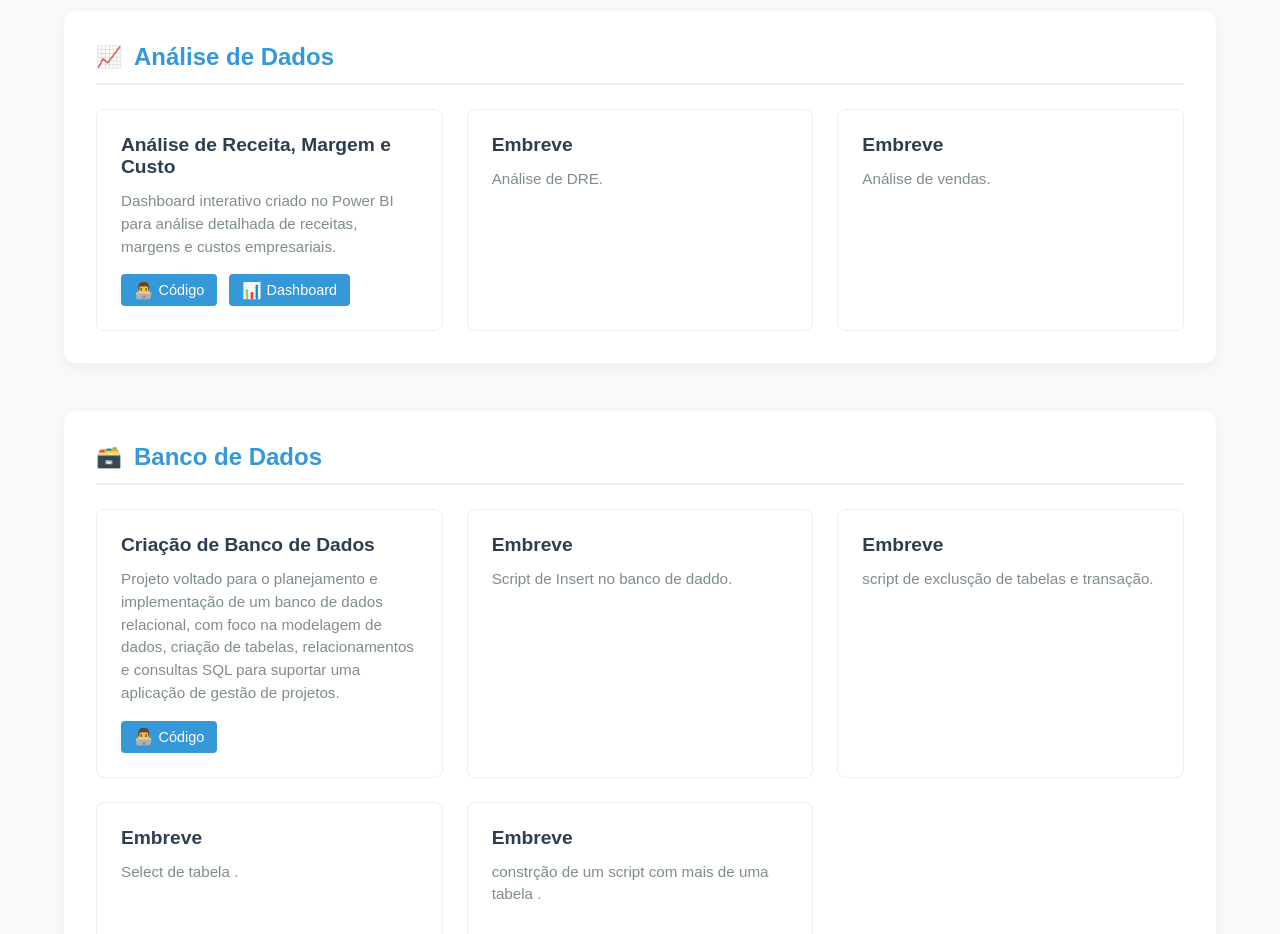
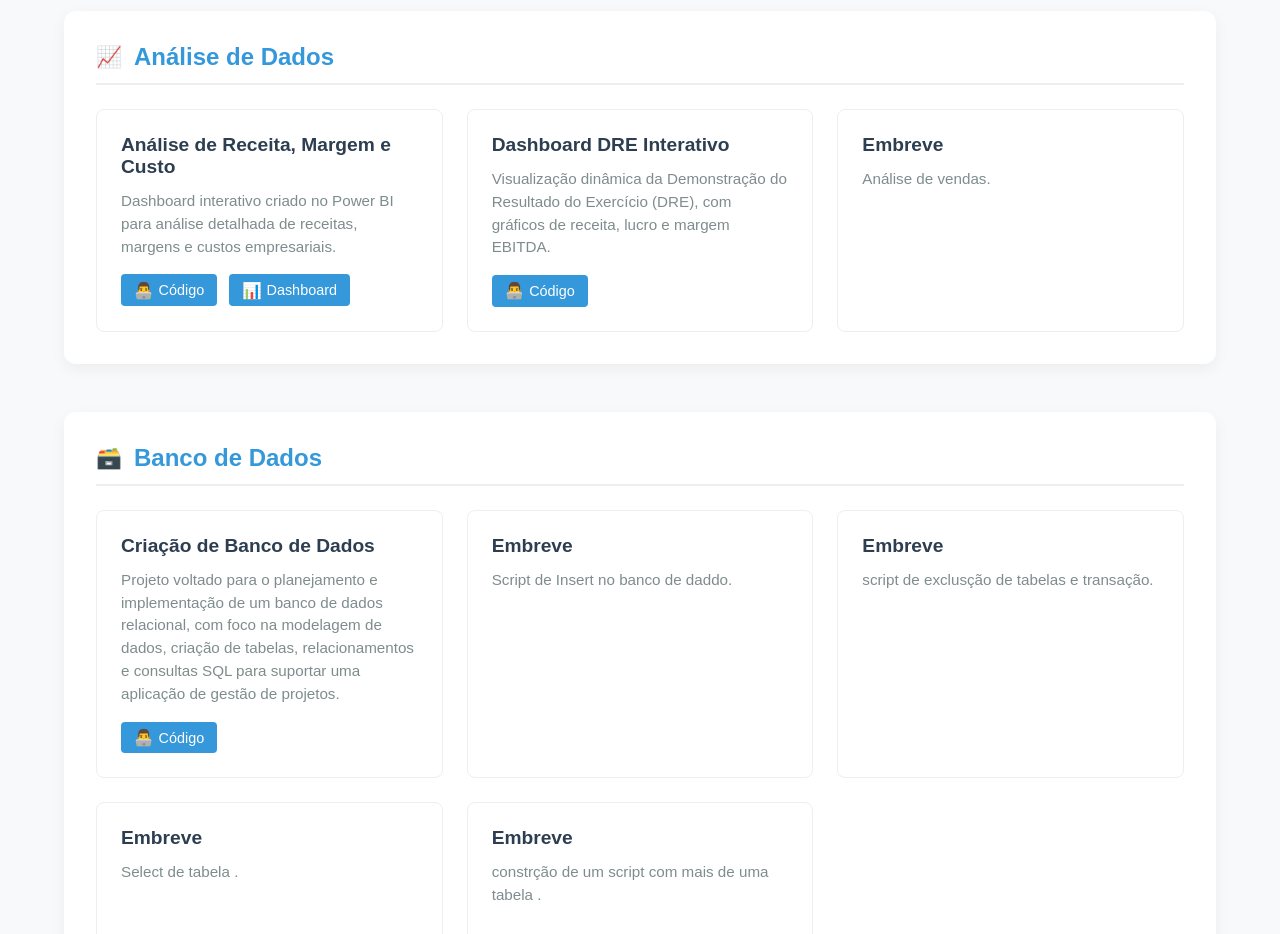
Before and after one commit to tiago639/Meu-portifoleo, a React (Create React App) app: page / in a window 1280 px wide. Shown: the part 8380-9314 px from the top of the page. Built offline with nearby package versions, Linux system fonts and the light colour scheme.

Commit message:
Atualiza estrutura de pastas e conteúdo do projeto

```diff
--- a/src/sections/Projects.jsx
+++ b/src/sections/Projects.jsx
@@ -15,9 +15,9 @@ const projectsByCategory = [
       },
       {
         id: 2,
-        title: 'Embreve ',
-        description: 'Análise de DRE.',
-        githubUrl: '',
+        title: 'Dashboard DRE Interativo',
+        description: 'Visualização dinâmica da Demonstração do Resultado do Exercício (DRE), com gráficos de receita, lucro e margem EBITDA.',
+        githubUrl: 'https://github.com/tiago639/Analise-DRE',
       },
       {
         id: 3,
```
